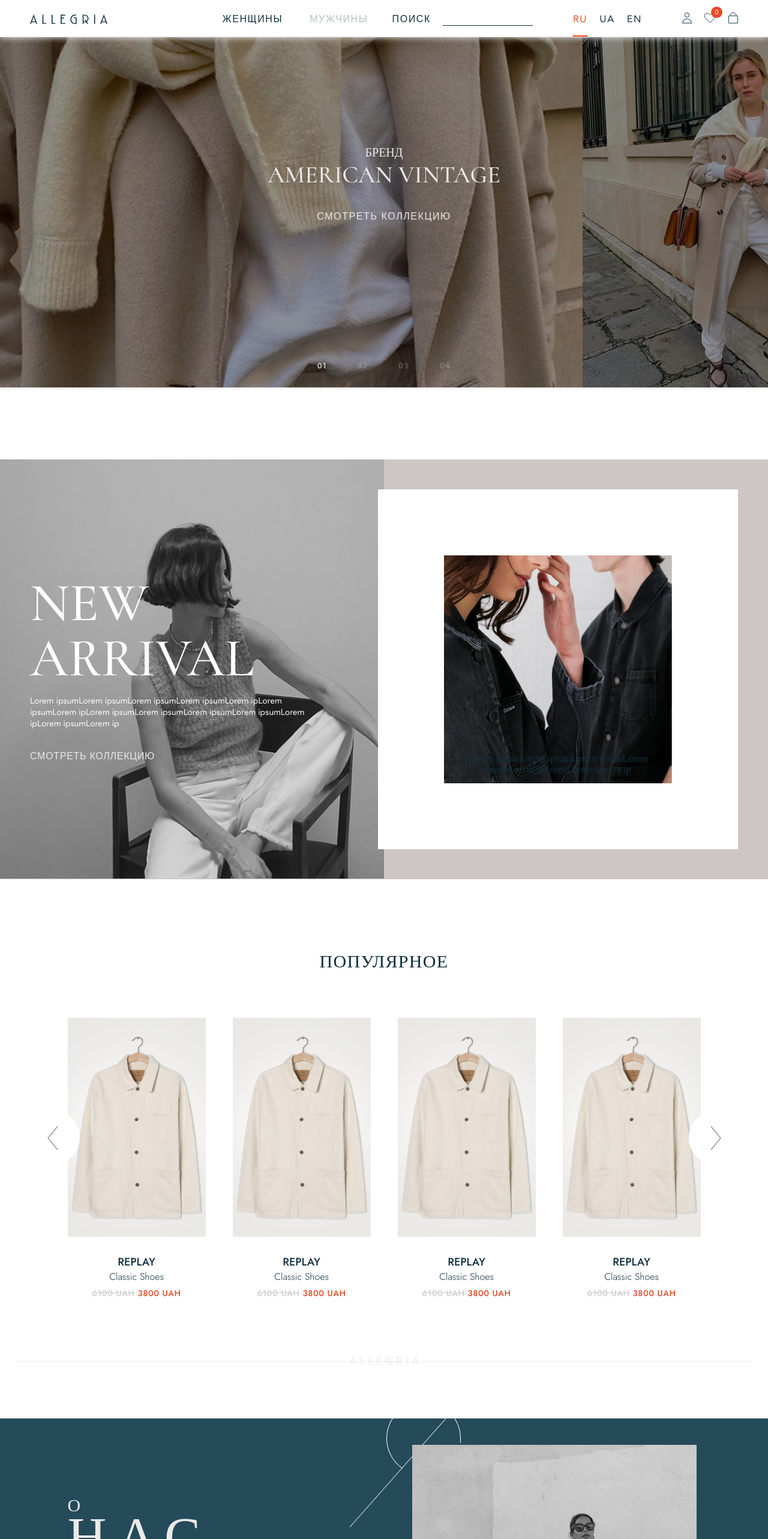
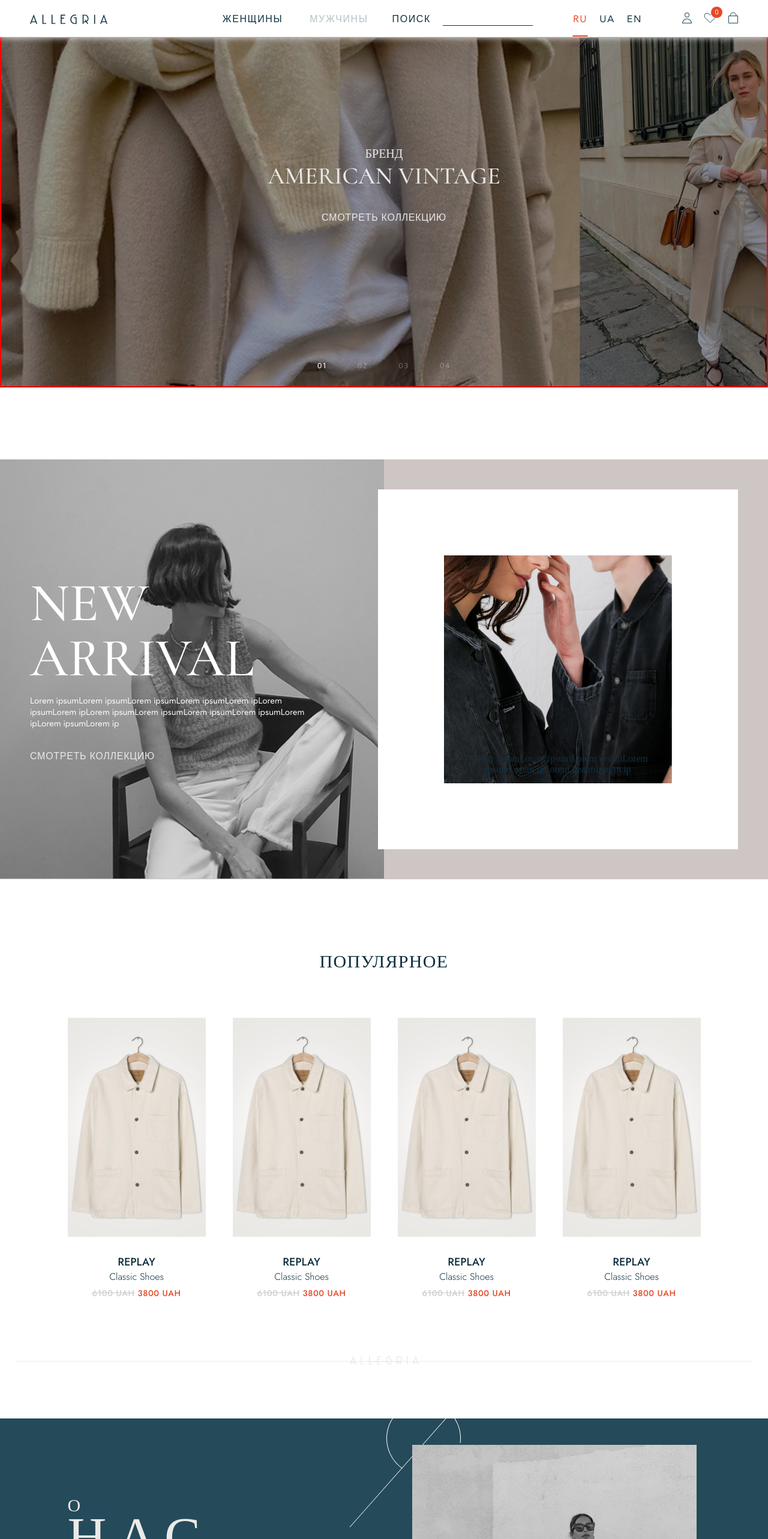
Before and after one commit to Lazizbek010/Allegria-eCommeranse-shop, a Vue app: page / in a window 1280 px wide. Shown: the top 2566 px of the page at 60% size. Built offline with nearby package versions, Linux system fonts and the light colour scheme.

Commit message:
added swiper and media

```diff
--- a/package.json
+++ b/package.json
@@ -9,6 +9,7 @@
   },
   "dependencies": {
     "pinia": "^2.0.30",
+    "swiper": "^9.0.5",
     "vue": "^3.2.45",
     "vue-router": "^4.1.6"
   },
--- a/src/App.vue
+++ b/src/App.vue
@@ -2,7 +2,7 @@
   <div class="app">
     <NavComponent></NavComponent>
     <router-view/>
-    <FooterComponent></FooterComponent>
+    <!-- <FooterComponent></FooterComponent> -->
   </div>
 </template>
 
--- a/src/assets/scss/base.scss
+++ b/src/assets/scss/base.scss
@@ -15,7 +15,7 @@
         transform: translateX(-50%);
         display: flex;
         gap: 51px;
-
+        z-index: 250;
         li {
             font-family: 'Tajawal', sans-serif;
             @include font(14, 17, 500);
@@ -29,11 +29,10 @@
             }
         }
     }
-    section {
+    &__slide{
         width: 100%;
         height: inherit;
-        background-repeat: no-repeat;
-        // background-attachment: fixed;
+        border: 2px solid red;
     }
     &-info{
         h1{
@@ -43,7 +42,7 @@
                 @include font(20,24,500);
             }
         }
-        p{
+        a{
             letter-spacing: 0.045em;
             color: var(--tomato-color);
         }
@@ -53,7 +52,7 @@
             linear-gradient(rgba(0, 0, 0, 0.4), rgba(0, 0, 0, 0.4)),
             url('../images/bg-hero-one.png');
         background-size: cover;
-
+        background-repeat: no-repeat;
         &__info {
             text-align: center;
             padding-top: 182px;
@@ -75,7 +74,7 @@
         background: url('../images/bg-hero-two.png');
         background-size: 941px 585px;
         background-position: right;
-
+        background-repeat: no-repeat;
         &__info {
             padding-top: 150px;
             h1 {
@@ -88,6 +87,7 @@
         background: url('../images/bg-hero-three.png');
         background-size: 941px 585px;
         background-position: right;
+        background-repeat: no-repeat;
         &__info {
             padding-top: 195px;
             h1 {
@@ -100,6 +100,7 @@
         background:  url('../images/bg-hero-four2.png'), url('../images/bg-hero-four1.png');
         background-size: 410px 358px, 557px 584px;
         background-position: bottom 50% right 455px, right;
+        background-repeat: no-repeat;
         &__info {
             padding-top: 195px;
             h1 {
--- a/src/assets/scss/global.scss
+++ b/src/assets/scss/global.scss
@@ -52,7 +52,10 @@
     text-transform: uppercase;
     @include font(15, 22, 500);
 }
-
+// Hamburger Menu
+.hamburger{
+    display: none;
+}
 .overlay{
     position: fixed;
     top: 0;
@@ -71,6 +74,7 @@
     border-radius: 6px;
     z-index: 1010;
 }
+
 // .showModal{
 //     transform: translate(-50%, -50%) scale(1);
 // }
--- a/src/assets/scss/media.scss
+++ b/src/assets/scss/media.scss
@@ -1,2 +1,43 @@
-// 1.Navbarga media qil
-// 2.Hero
+@media(max-width:1115px) {
+    // Global
+    .hamburger{
+        display: block;
+    }
+    .container{
+        padding: 0 20px;
+    }
+    // Navbar
+    .nav .container .nav-right__menu {
+        display: none;
+    }
+    .nav .container .nav-right .langs{
+        display: none;
+    }
+}
+@media(max-width:850px) {
+    // About US
+    .about-us{
+        &__hero{
+            &__info{
+                padding-top: 157px;
+                padding-bottom: 181px;
+            }
+        }
+    }
+}
+
+@media(max-width:500px) {
+    // Navbar
+    .container{
+        padding: 0 15px;
+    }
+    // About US
+    .about-us{
+        &__hero{
+            &__info{
+                padding-top: 165px;
+                padding-bottom: 165px;
+            }
+        }
+    }
+}
--- a/src/components/NavComponent.vue
+++ b/src/components/NavComponent.vue
@@ -31,6 +31,9 @@
                     <div class="nav-cart">
                         <svg xmlns="http://www.w3.org/2000/svg" width="16" height="19" fill="none"><path stroke="#254A5A" d="M.5 6.5h15v12H.5zM13 6A5 5 0 0 0 3 6"/></svg>
                     </div>
+                    <div class="hamburger">
+                        <svg xmlns="http://www.w3.org/2000/svg" width="20" height="9" fill="none"><path stroke="#0F303F" d="M0 1h20M10 8h10"/></svg>
+                    </div>
                 </div>
             </div>
         </div>
--- a/src/views/HomeView.vue
+++ b/src/views/HomeView.vue
@@ -1,57 +1,64 @@
 <template>
     <div class="home">
-        <header class="hero">
-            <section class="hero__one">
+        <swiper class="hero"
+        :space-between="30"
+        :slides-per-view="1"
+        :pagination="{ clickable: true }"
+        :centeredSlides="true"
+        :autoplay="{
+      delay: 2500,
+    }">
+            <swiper-slide class="hero__slide hero__one">
                 <div class="container">
                     <div class="hero__one__info hero-info">
                         <h1 class="cormorant-500">
                             <span>бренд</span>
                             american vintage
                         </h1>
-                        <router-link :to="{name: 'products'}" class="nav-text-font">Смотреть коллекцию</router-link>
+                        <router-link :to="{ name: 'products' }" class="nav-text-font">Смотреть коллекцию</router-link>
                     </div>
                 </div>
-            </section>
-            <!-- <section class="hero__two">
+            </swiper-slide>
+            <swiper-slide class="hero__slide hero__two">
                 <div class="container">
                     <div class="hero__two__info hero-info">
                         <h1>
                             <span>бренд</span>
                             george gina <br>lucy
                         </h1>
-                        <p class="nav-text-font">Смотреть коллекцию</p>
+                        <router-link :to="{ name: 'products' }" class="nav-text-font">Смотреть коллекцию</router-link>
                     </div>
                 </div>
-            </section> -->
-            <!-- <section class="hero__three">
+            </swiper-slide>
+            <swiper-slide class="hero__slide hero__three">
                 <div class="container">
                     <div class="hero__three__info hero-info">
                         <h1>
                             <span>бренд</span>
                             DEHA
                         </h1>
-                        <p class="nav-text-font">Смотреть коллекцию</p>
+                        <router-link :to="{ name: 'products' }" class="nav-text-font">Смотреть коллекцию</router-link>
                     </div>
                 </div>
-            </section> -->
-            <!-- <section class="hero__four">
+            </swiper-slide>
+            <swiper-slide class="hero__slide hero__four">
                 <div class="container">
                     <div class="hero__four__info hero-info">
                         <h1>
                             <span>бренд</span>
                             birkenstock
                         </h1>
-                        <p class="nav-text-font">Смотреть коллекцию</p>
+                        <router-link :to="{ name: 'products' }" class="nav-text-font">Смотреть коллекцию</router-link>
                     </div>
                 </div>
-            </section> -->
+            </swiper-slide>
             <ul class="active-section">
                 <li class="active">01</li>
                 <li>02</li>
                 <li>03</li>
                 <li>04</li>
             </ul>
-        </header>
+        </swiper>
         <main>
             <section class="bg-collection">
                 <div class="collection">
@@ -73,8 +80,12 @@
             </section>
             <section class="famous">
                 <h1 class="famous__title">Популярное</h1>
-                <div class="famous__card">
-                    <FamousItemComponent v-for="item in 4" :key="item"></FamousItemComponent>
+                <swiper class="famous__card"
+                :slides-per-view="4"
+                :space-between="45">
+                    <SwiperSlide v-for="item in 14" :key="item">
+                        <FamousItemComponent ></FamousItemComponent>
+                    </SwiperSlide>
                     <div class="famous__card__arrow-left famous__card__arrow">
                         <svg xmlns="http://www.w3.org/2000/svg" width="18" height="41" fill="none">
                             <path stroke="#254A5A" d="M17 1 1 20.5 17 40" />
@@ -85,7 +96,7 @@
                             <path stroke="#254A5A" d="m1 1 16 19.5L1 40" />
                         </svg>
                     </div>
-                </div>
+                </swiper>
                 <div class="famous__decoration">
                     <span class="famous__decoration__left"></span>
                     <span class="famous__decoration__right"></span>
@@ -116,7 +127,8 @@
                 <div class="about__container">
                     <div class="about__container__info">
                         <h1><span>О</span>нас</h1>
-                        <p class="description-text">Lorem ipsumLorem ipsumLorem ipsumLorem ipsumLorem ipLorem ipsumLoreLorem ipsumLorem
+                        <p class="description-text">Lorem ipsumLorem ipsumLorem ipsumLorem ipsumLorem ipLorem
+                            ipsumLoreLorem ipsumLorem
                             ipsumLorem ipsumLorem ipsumLorem ipLorem ipsumLorem ipsumLorem ipsumLorem ipsumLorem
                             ipsumLorem ipsumLorem ipsumLorem ipsumipLorem ipsumLoremLorem ipsumLorem ipsumLorem
                             ipsumLorem ipsumLorem ipLorem ipsumLorem ipsumLorem ipsumLorem </p>
@@ -132,7 +144,10 @@
 
 <script setup>
 import FamousItemComponent from '../components/FamousItemComponent.vue';
-
+import {Autoplay, Pagination } from 'swiper';
+import { Swiper, SwiperSlide } from 'swiper/vue';
+import 'swiper/css';
+import 'swiper/css/pagination';
 </script>
 
 <style lang="scss" scoped>
```
Also changed, not shown: src/views/pages/AboutUsView.vue (+8 -8 lines), src/assets/icons/hamburger-min.svg (added), 1 other file (tests, documents, lock files or other folders).
